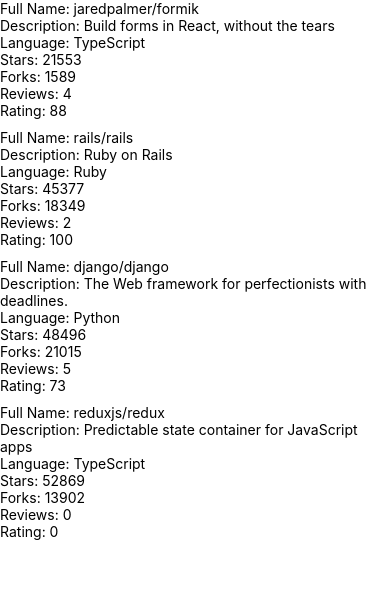
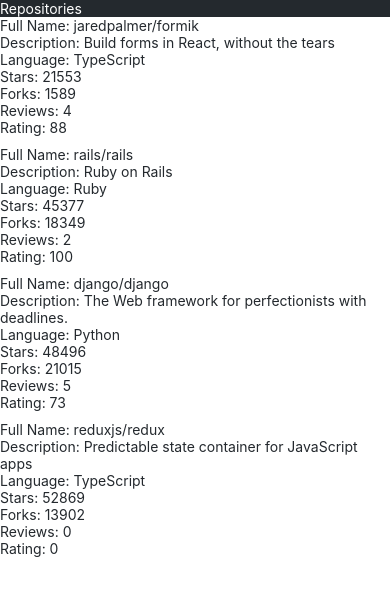
Before and after one commit to RuiMariz/FullStackOpen_part10, a React Native app: screen / in a window 390 px wide. Shown: the top 596 px of the page. Built offline with nearby package versions, Linux system fonts and the light colour scheme.

Commit message:
Complete 10.4

```diff
--- /dev/null
+++ b/src/components/AppBar.jsx
@@ -0,0 +1,25 @@
+import React from 'react';
+import { View, StyleSheet } from 'react-native';
+import Constants from 'expo-constants';
+import theme from '../theme';
+import AppBarTab from './AppBarTab';
+
+const styles = StyleSheet.create({
+  container: {
+    paddingTop: Constants.statusBarHeight,
+    backgroundColor: theme.colors.appBarBackground,
+  },
+  text: {
+    color: theme.colors.appBarText,
+  }
+});
+
+const AppBar = () => {
+  return (
+    <View style={styles.container}>
+      <AppBarTab text='Repositories' />
+    </View>
+  );
+};
+
+export default AppBar;
--- /dev/null
+++ b/src/components/AppBarTab.jsx
@@ -0,0 +1,20 @@
+import React from 'react';
+import { StyleSheet, Pressable } from 'react-native';
+import Text from './Text';
+import theme from '../theme';
+
+const styles = StyleSheet.create({
+  text: {
+    color: theme.colors.appBarText,
+  }
+});
+
+const AppBarTab = ({ text }) => {
+  return (
+    <Pressable>
+      <Text style={styles.text}>{text}</Text>
+    </Pressable>
+  );
+};
+
+export default AppBarTab;
--- a/src/components/Main.jsx
+++ b/src/components/Main.jsx
@@ -1,11 +1,10 @@
 import React from 'react';
-import Constants from 'expo-constants';
 import { StyleSheet, View } from 'react-native';
 import RepositoryList from './RepositoryList';
+import AppBar from './AppBar';
 
 const styles = StyleSheet.create({
   container: {
-    marginTop: Constants.statusBarHeight,
     flexGrow: 1,
     flexShrink: 1,
   },
@@ -14,6 +13,7 @@
 const Main = () => {
   return (
     <View style={styles.container}>
+      <AppBar/>
       <RepositoryList />
     </View>
   );
--- a/src/components/RepositoryItem.jsx
+++ b/src/components/RepositoryItem.jsx
@@ -1,5 +1,6 @@
 import React from 'react';
-import { View, Text } from 'react-native';
+import { View } from 'react-native';
+import Text from './Text';
 
 const RepositoryItem = ({ repository }) => {
   return (
--- /dev/null
+++ b/src/components/Text.jsx
@@ -0,0 +1,40 @@
+import React from 'react';
+import { Text as NativeText, StyleSheet } from 'react-native';
+
+import theme from '../theme';
+
+const styles = StyleSheet.create({
+  text: {
+    color: theme.colors.textPrimary,
+    fontSize: theme.fontSizes.body,
+    fontFamily: theme.fonts.main,
+    fontWeight: theme.fontWeights.normal,
+  },
+  colorTextSecondary: {
+    color: theme.colors.textSecondary,
+  },
+  colorPrimary: {
+    color: theme.colors.primary,
+  },
+  fontSizeSubheading: {
+    fontSize: theme.fontSizes.subheading,
+  },
+  fontWeightBold: {
+    fontWeight: theme.fontWeights.bold,
+  },
+});
+
+const Text = ({ color, fontSize, fontWeight, style, ...props }) => {
+  const textStyle = [
+    styles.text,
+    color === 'textSecondary' && styles.colorTextSecondary,
+    color === 'primary' && styles.colorPrimary,
+    fontSize === 'subheading' && styles.fontSizeSubheading,
+    fontWeight === 'bold' && styles.fontWeightBold,
+    style,
+  ];
+
+  return <NativeText style={textStyle} {...props} />;
+};
+
+export default Text;
--- /dev/null
+++ b/src/theme.js
@@ -0,0 +1,22 @@
+const theme = {
+  colors: {
+    textPrimary: '#24292e',
+    textSecondary: '#586069',
+    primary: '#0366d6',
+    appBarBackground:'#24292e',
+    appBarText:'white',
+  },
+  fontSizes: {
+    body: 14,
+    subheading: 16,
+  },
+  fonts: {
+    main: 'System',
+  },
+  fontWeights: {
+    normal: '400',
+    bold: '700',
+  },
+};
+
+export default theme;
```
